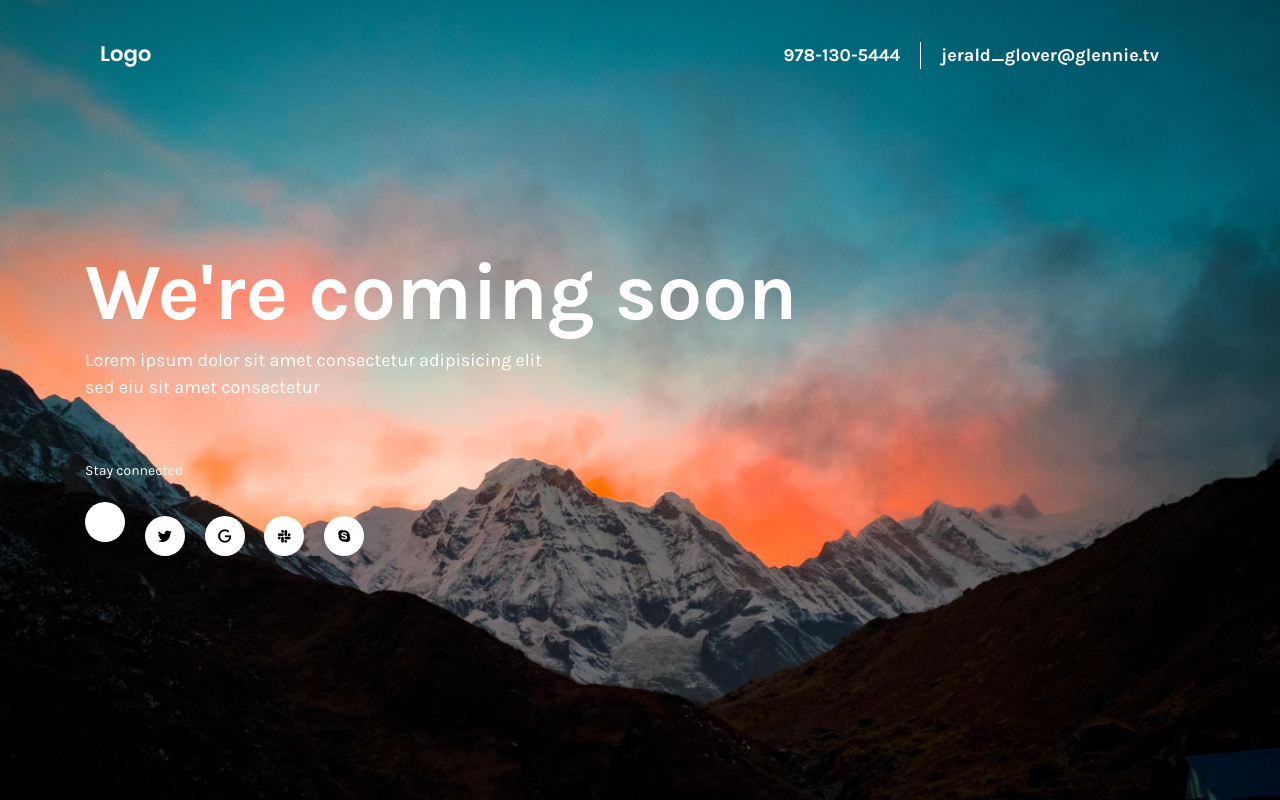
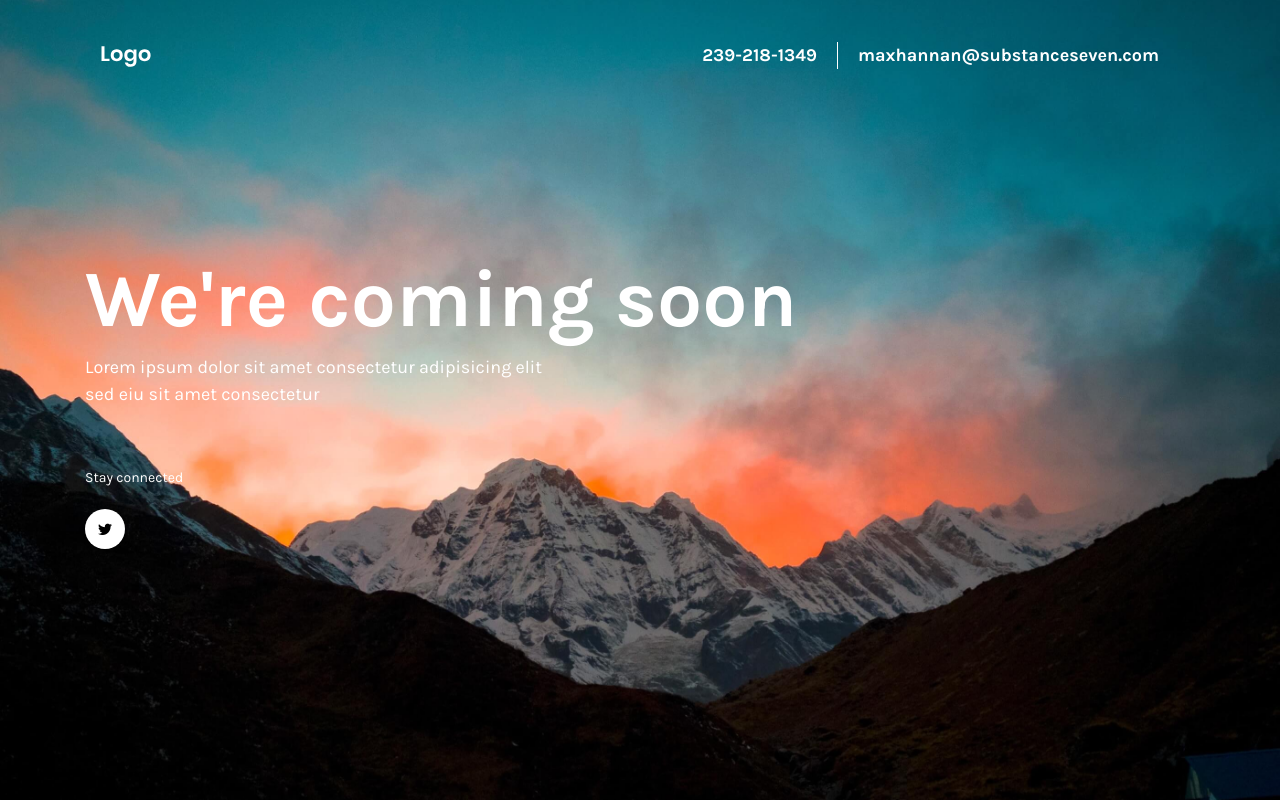
Before and after one commit to maxhannan/maxhannan.github.io, a website: page index.html in a window 1280 px wide. Drawn offline with nearby package versions, Linux system fonts and the light colour scheme.

Commit message:
Update index.html

```diff
--- a/index.html
+++ b/index.html
@@ -20,8 +20,8 @@
                 <a class="navbar-brand" href="#">
                     <img src="assets/images/logo.svg" alt="logo">
                 </a>
-                <span class="navbar-text ml-auto d-none d-sm-inline-block">978-130-5444 </span>
-                <span class="navbar-text d-none d-sm-inline-block">jerald_glover@glennie.tv</span>
+                <span class="navbar-text ml-auto d-none d-sm-inline-block">239-218-1349 </span>
+                <span class="navbar-text d-none d-sm-inline-block">maxhannan@substanceseven.com</span>
             </nav>
         </div>
     </header>
@@ -32,11 +32,7 @@
             </p>
             <p>Stay connected</p>
             <nav class="footer-social-links">
-                <a href="#!" class="social-link"><i class="mdi mdi-facebook-box"></i></a>
                 <a href="https://twitter.com/MCDIDEROT" class="social-link"><i class="mdi mdi-twitter"></i></a>
-                <a href="#!" class="social-link"><i class="mdi mdi-google"></i></a>
-                <a href="#!" class="social-link"><i class="mdi mdi-slack"></i></a>
-                <a href="#!" class="social-link"><i class="mdi mdi-skype"></i></a>
             </nav>
         </div>
     </main>
```
